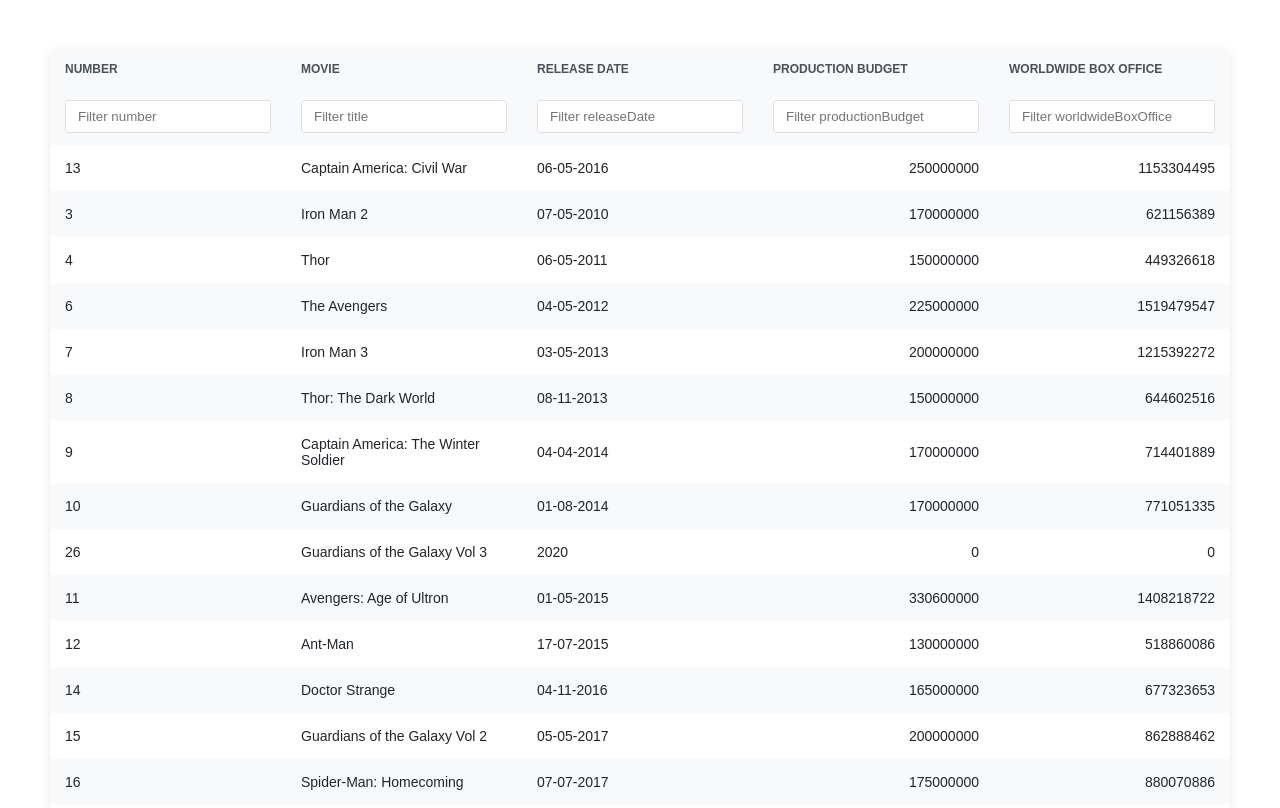
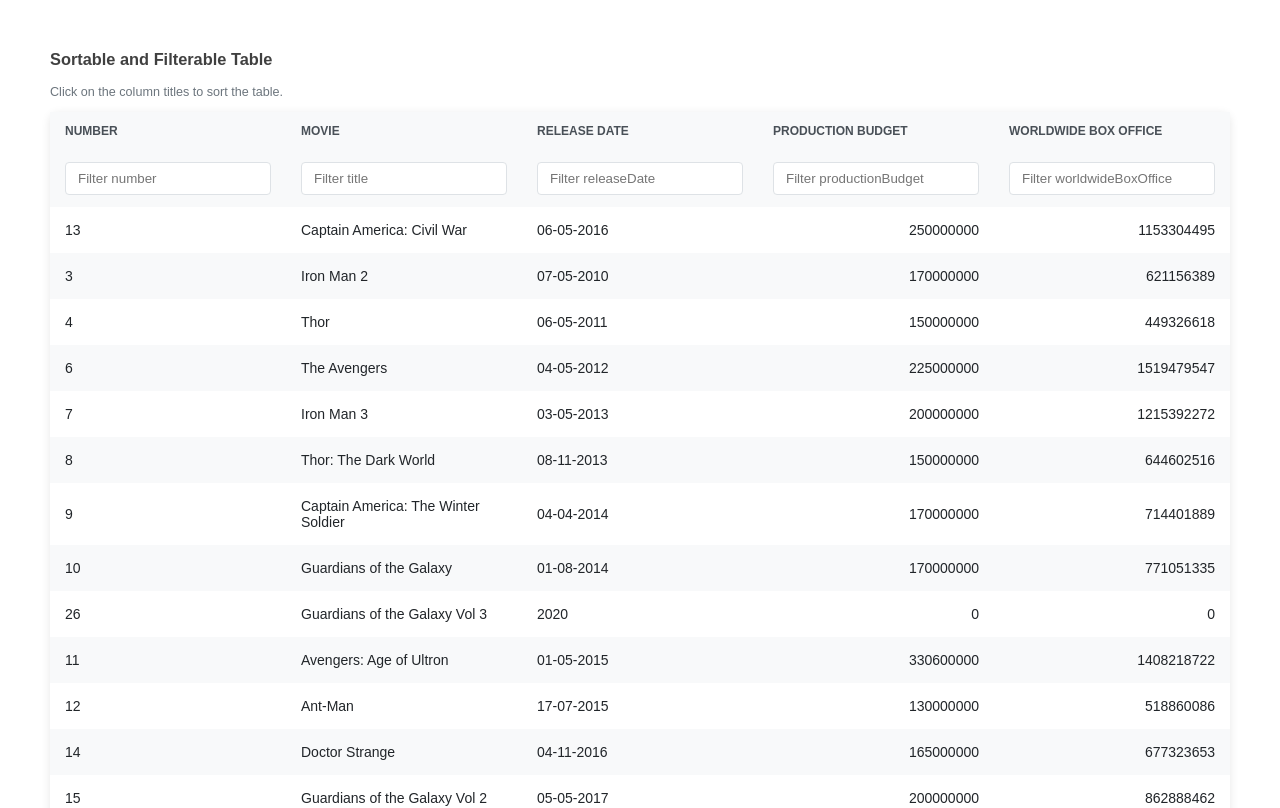
Before and after one commit to Fawadkhan/react-table, a React (Create React App) app: page / in a window 1280 px wide. Shown: the top 808 px of the page. Built offline with nearby package versions, Linux system fonts and the light colour scheme.

Commit message:
feat: add header and subtext

```diff
--- a/src/components/Table/Table.tsx
+++ b/src/components/Table/Table.tsx
@@ -34,6 +34,11 @@
   }), [filteredRows, sortColumn, sortDirection, types]);
 
   return (
+    <>
+    <h3>Sortable and Filterable Table</h3>
+    <p style={{ fontSize: '0.9em', color: '#6c757d' }}>
+      Click on the column titles to sort the table.
+    </p>
     <table title="Movies" className={classNames.table}>
       <thead>
         <TableHeader
@@ -54,6 +59,7 @@
         types={types}
       />
     </table>
+    </>
   );
 };
 
```
